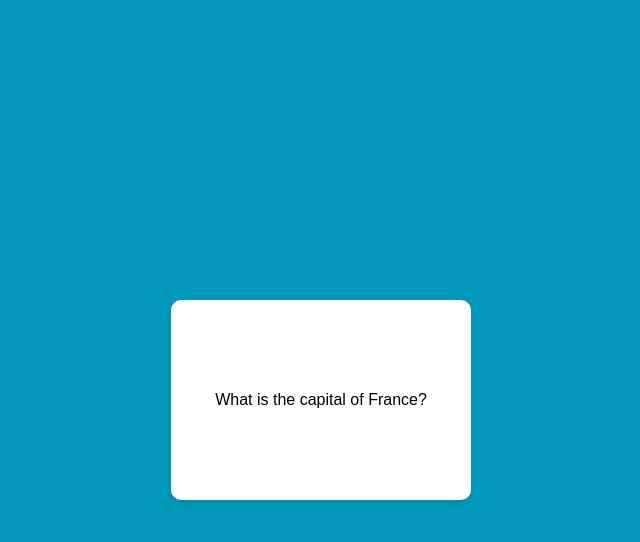
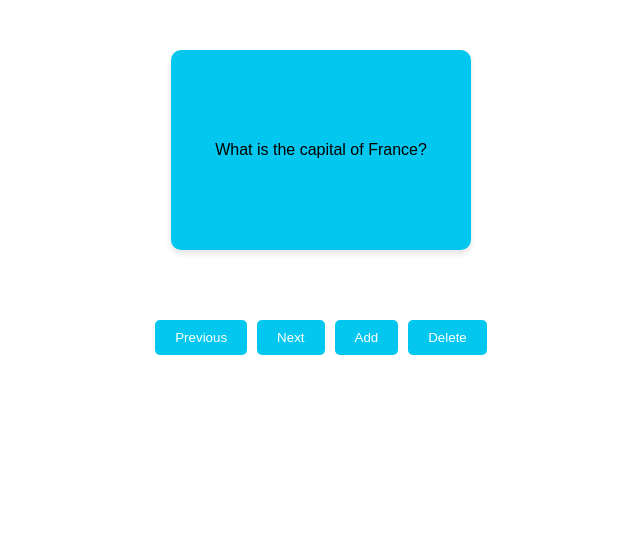
Before and after one commit to YousefEME/ProgInternetAss1, a plain HTML site: page Frontend/index.html in a window 1280 px wide. Shown: the whole page, without its empty margins (319-959 px from the left). Drawn offline with Linux system fonts and the light colour scheme; no server answers.

Commit message:
worked on frontend and connected mysql to project

```diff
--- a/Backend/package.json
+++ b/Backend/package.json
@@ -13,6 +13,7 @@
   "type": "commonjs",
   "dependencies": {
     "cors": "^2.8.6",
-    "express": "^5.2.1"
+    "express": "^5.2.1",
+    "mysql2": "^3.20.0"
   }
 }
--- a/Frontend/index.html
+++ b/Frontend/index.html
@@ -8,80 +8,144 @@
         body {
             font-family: Arial, sans-serif;
             display: flex;
+            flex-direction: column;
+            align-items: center;
+            gap: 20px;
+            margin: 0;
+            background-color: #ffffff;
+        }
+        .flashcard-container {
+            display: flex;
             justify-content: center;
             align-items: center;
-            height: 100vh;
-            margin: 0;
-            background-color: #0399bb;
+            height: 300px;
         }
         .flashcard {
             width: 300px;
             height: 200px;
-            background: #fff;
+            background: #03c7ee;
             border-radius: 10px;
             box-shadow: 0 4px 6px rgba(0, 0, 0, 0.1);
-            display: flex;
+            display: none;
             justify-content: center;
             align-items: center;
             text-align: center;
             cursor: pointer;
             transition: transform 0.3s ease;
+            position: relative;
         }
-        .flashcard:hover {
-            transform: scale(1.05);
+        .flashcard.active {
+            display: flex;
         }
         .hidden {
             display: none;
         }
+        .content {
+            position: absolute;
+        }
+        .controls {
+            display: flex;
+            gap: 10px;
+        }
+        button {
+            padding: 10px 20px;
+            border: none;
+            border-radius: 5px;
+            background-color: #03c7ee;
+            color: white;
+            cursor: pointer;
+            transition: background-color 0.3s ease;
+        }
+        button:hover {
+            background-color: #0294b5;
+        }
     </style>
 </head>
 <body>
-    <div class="flashcard" onclick="flipCard()">
-        <div id="question">What is the capital of France?</div>
-        <div id="answer" class="hidden">Paris</div>
+    <div class="flashcard-container">
+        <div class="flashcard active" onclick="flipCard(this)">
+            <div class="content" id="question-1">What is the capital of France?</div>
+            <div class="content hidden" id="answer-1">Paris</div>
+        </div>
+        <div class="flashcard" onclick="flipCard(this)">
+            <div class="content" id="question-2">What is 2 + 2?</div>
+            <div class="content hidden" id="answer-2">4</div>
+        </div>
+        <div class="flashcard" onclick="flipCard(this)">
+            <div class="content" id="question-3">What is the largest planet?</div>
+            <div class="content hidden" id="answer-3">Jupiter</div>
+        </div>
+    </div>
+
+    <div class="controls">
+        <button onclick="prevFlashcard()">Previous</button>
+        <button onclick="nextFlashcard()">Next</button>
+        <button onclick="addFlashcard()">Add</button>
+        <button onclick="deleteFlashcard()">Delete</button>
     </div>
 
     <script>
-        let isQuestion = true;
+        let currentFlashcardIndex = 0;
+        const flashcards = document.querySelectorAll('.flashcard');
 
-        function flipCard() {
-            const question = document.getElementById('question');
-            const answer = document.getElementById('answer');
+        function flipCard(card) {
+            const question = card.querySelector('.content:not(.hidden)');
+            const answer = card.querySelector('.content.hidden');
 
-            if (isQuestion) {
             question.classList.add('hidden');
             answer.classList.remove('hidden');
-            } else {
-                question.classList.remove('hidden');
-                answer.classList.add('hidden');
         }
 
-            isQuestion = !isQuestion;
+        function showFlashcard(index) {
+            flashcards.forEach((card, i) => {
+                card.classList.remove('active');
+                if (i === index) {
+                    card.classList.add('active');
+                }
+            });
         }
 
-        fetch('http://localhost:3000/cards')
-  .then(res => res.json())
-  .then(data => {
-      const questionDiv = document.getElementById('question');
-      const answerDiv = document.getElementById('answer');
+        function nextFlashcard() {
+            currentFlashcardIndex = (currentFlashcardIndex + 1) % flashcards.length;
+            showFlashcard(currentFlashcardIndex);
+        }
 
-      if (data.length > 0) {
-          questionDiv.textContent = data[0].question;
-          answerDiv.textContent = data[0].answer;
+        function prevFlashcard() {
+            currentFlashcardIndex = (currentFlashcardIndex - 1 + flashcards.length) % flashcards.length;
+            showFlashcard(currentFlashcardIndex);
         }
-  });
 
-  function testAdd() {
-    fetch('http://localhost:3000/cards', {
-        method: 'POST',
-        headers: { 'Content-Type': 'application/json' },
-        body: JSON.stringify({
-            question: "Test Question",
-            answer: "Test Answer"
-        })
-    });
-    testAdd();
+        function addFlashcard() {
+            const question = prompt("Enter the question:");
+            const answer = prompt("Enter the answer:");
+            if (question && answer) {
+                const newFlashcard = document.createElement('div');
+                newFlashcard.className = 'flashcard';
+                newFlashcard.setAttribute('onclick', 'flipCard(this)');
+                newFlashcard.innerHTML = `
+                    <div class="content">${question}</div>
+                    <div class="content hidden">${answer}</div>
+                `;
+                document.querySelector('.flashcard-container').appendChild(newFlashcard);
+                flashcards[currentFlashcardIndex].classList.remove('active');
+                currentFlashcardIndex = flashcards.length;
+                newFlashcard.classList.add('active');
             }
+        }
+
+        function deleteFlashcard() {
+            if (flashcards.length > 0) {
+                const currentFlashcard = flashcards[currentFlashcardIndex];
+                currentFlashcard.remove();
+                currentFlashcardIndex = Math.max(0, currentFlashcardIndex - 1);
+                showFlashcard(currentFlashcardIndex);
+            } else {
+                alert("No flashcards to delete!");
+            }
+        }
+
+        showFlashcard(currentFlashcardIndex);
     </script>
+
 </body>
 </html>
```
Also changed, not shown: Backend/server.js (+24 -3 lines), 1 other file. Lines whose indentation alone changed are shown as unchanged.
